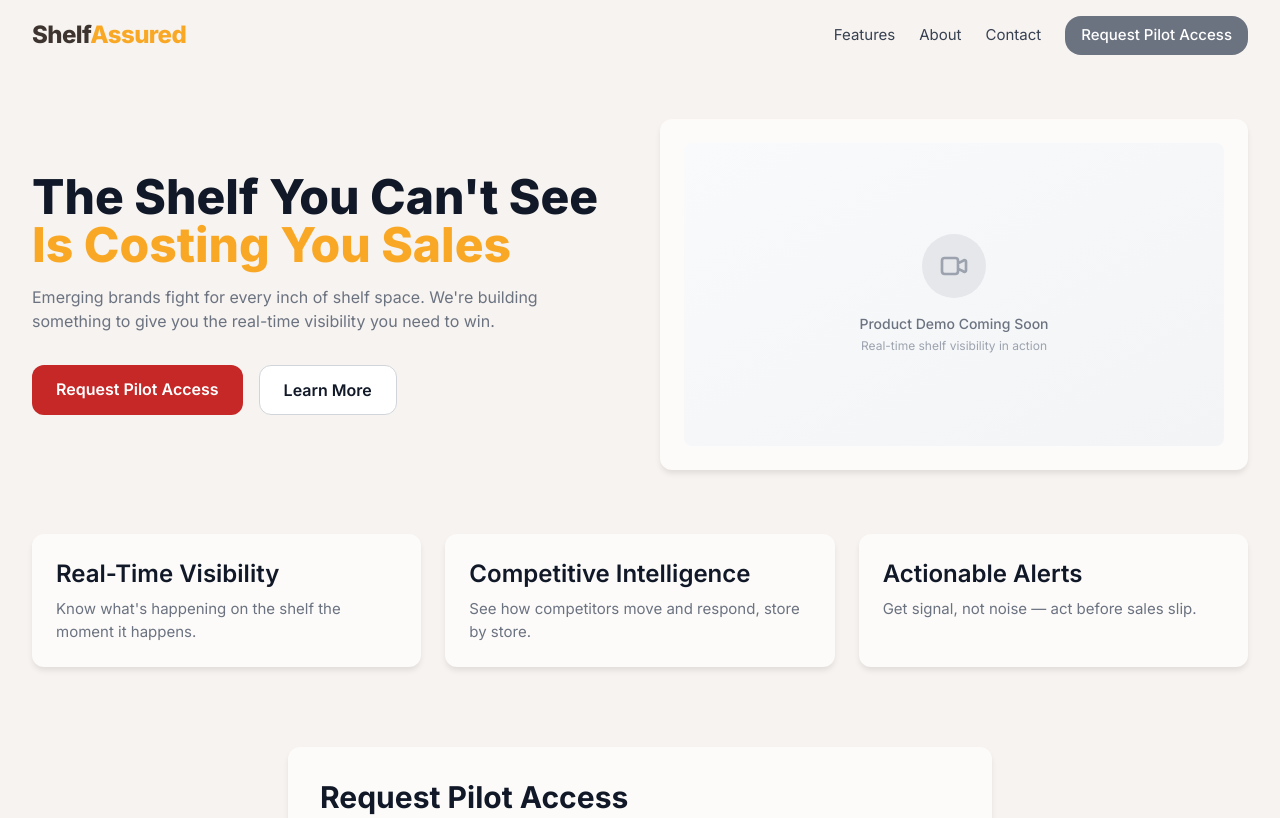
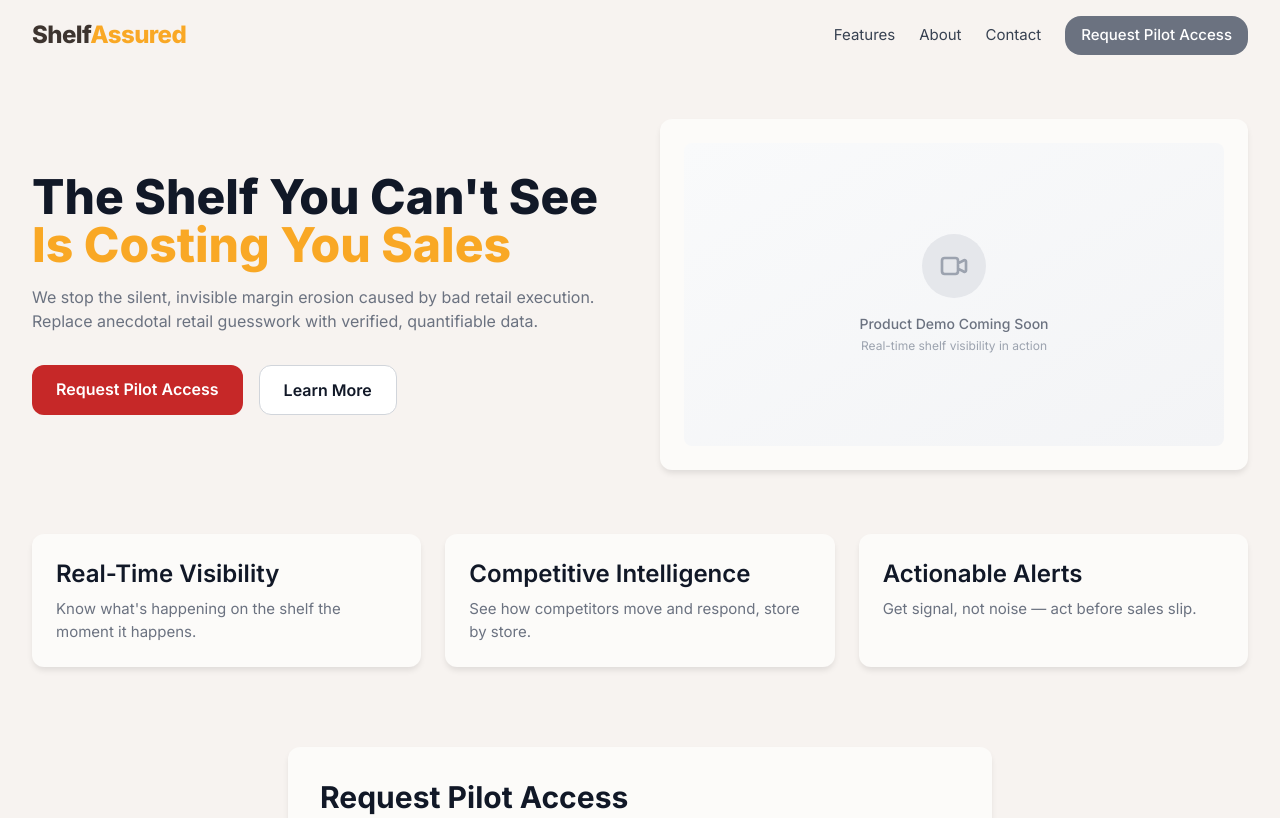
Before and after one commit to courtneybhenderu-prog/shelfassured-landing, a plain HTML site: page index.html in a window 1280 px wide. Shown: the top 818 px of the page. Drawn offline with nearby package versions, Linux system fonts and the light colour scheme.

Commit message:
Restore powerful value proposition messaging
- Restored original compelling subtitle about margin erosion
- Changed from vague 'building something' to specific value prop
- 'Replace anecdotal retail guesswork with verified, quantifiable data'
- Much stronger, more professional messaging

```diff
--- a/index.html
+++ b/index.html
@@ -74,7 +74,7 @@
           <span>The Shelf You Can't See</span><br/>
           <span style="color: var(--brand-gold)">Is Costing You Sales</span>
         </h1>
-        <p class="mt-4 text-base" style="color: var(--text-600)">Emerging brands fight for every inch of shelf space. We're building something to give you the real-time visibility you need to win.</p>
+        <p class="mt-4 text-base" style="color: var(--text-600)">We stop the silent, invisible margin erosion caused by bad retail execution. Replace anecdotal retail guesswork with verified, quantifiable data.</p>
         <div class="mt-8 flex flex-col sm:flex-row gap-4">
           <a href="#pilot" class="btn-red px-6 py-3 rounded-xl text-base font-semibold text-center">Request Pilot Access</a>
           <a href="#features" class="px-6 py-3 rounded-xl border border-gray-300 text-base font-semibold text-gray-900 bg-white hover:bg-gray-50 text-center">Learn More</a>
```
